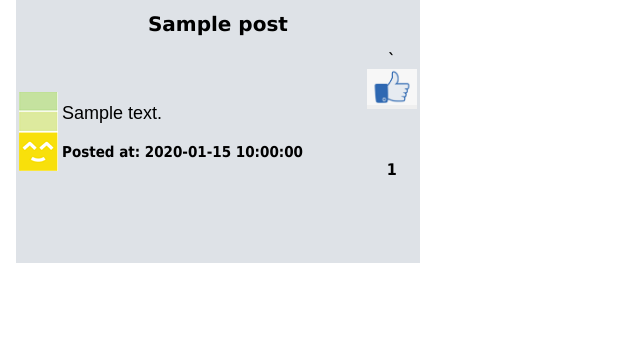
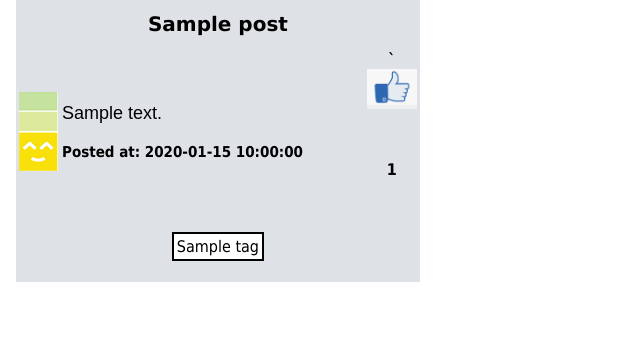
Before and after one commit to ro-co9/smile-startercode, a Flask app: page / in a window 1280 px wide. Shown: the part 164-504 px from the top of the page, without its empty margins (0-640 px from the left). Run offline with Flask 3, Linux system fonts and the light colour scheme; tables that the repository leaves empty hold one stand-in row (values such as "Sample post"); some libraries are stand-ins or nearby versions.

Commit message:
Task 5 - Display all tags of associated post. Styled tags.

```diff
--- a/app/View/static/css/main.css
+++ b/app/View/static/css/main.css
@@ -135,6 +135,13 @@ a:hover {
 }
 
 
+.tagitem{
+    background-color: white;
+    border: 2px solid black;
+    padding: 3px;
+    text-align: center;
+}
+
 @media screen and (min-width: 1200px) {
     .post-box{
         width: 32%;
--- a/app/View/templates/_post.html
+++ b/app/View/templates/_post.html
@@ -55,7 +55,9 @@
             <td colspan="3" style = "text-align:center" valign="bottom">
                 <br>
                 <!-- (milestone2) TODO: include all the tags associated with the post-->
-
+                {% for tag in post.get_tags().all()%}
+                    <span class="tagitem">{{ tag.name }}</span>
+                {% endfor %}
             </td>
         </tr>
 
```
Also changed, not shown: smile.db.
